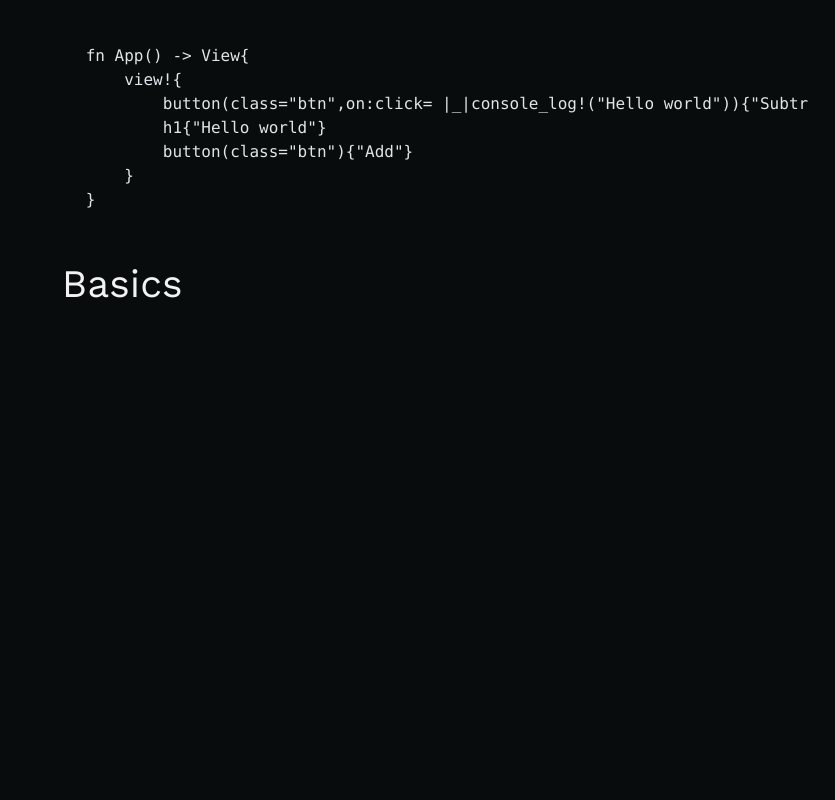
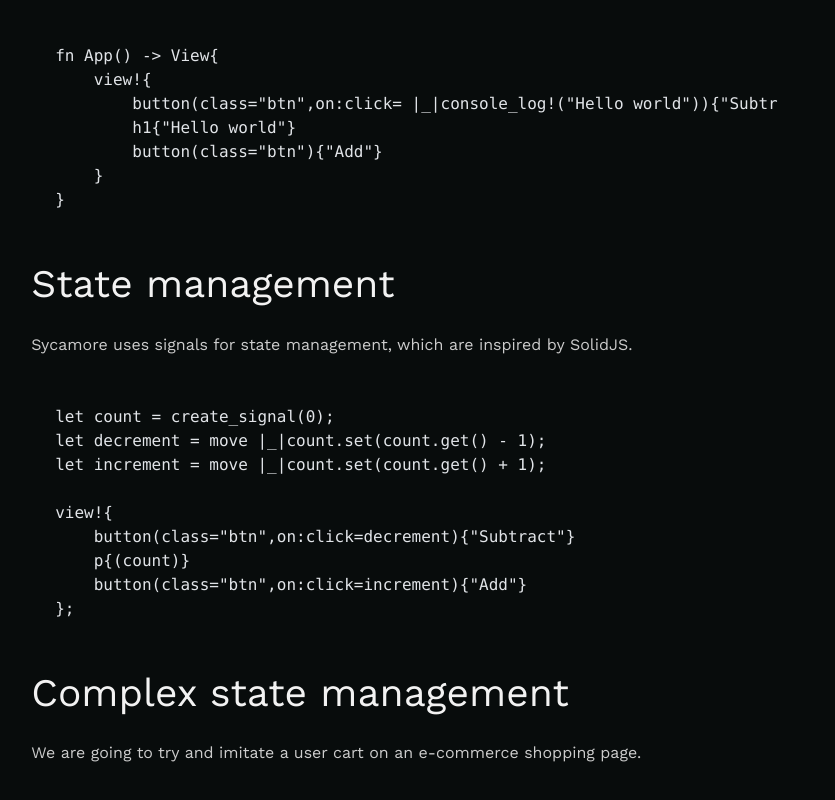
Before and after one commit to snubwoody/wakunguma.com, an Astro site: page /blog/rust-frontend-frameworks in a window 1280 px wide. Shown: the part 2028-2828 px from the top of the page, without its empty margins (114-949 px from the left). Before the commit the page ends 2393 px from the top, so only its background shows below. Built offline with nearby package versions, Linux system fonts and the light colour scheme; Astro itself is replaced by a stand-in of ours; code samples lack their colours.

Commit message:
update post

````diff
--- a/src/pages/blog/rust-frontend-frameworks.md
+++ b/src/pages/blog/rust-frontend-frameworks.md
@@ -56,4 +56,19 @@ fn App() -> View{
     }
 }
 ```
-## Basics
+## State management
+Sycamore uses signals for state management, which are inspired by SolidJS.
+```rust
+let count = create_signal(0);
+let decrement = move |_|count.set(count.get() - 1);
+let increment = move |_|count.set(count.get() + 1);
+
+view!{
+	button(class="btn",on:click=decrement){"Subtract"}
+	p{(count)}
+	button(class="btn",on:click=increment){"Add"}
+};
+```
+
+## Complex state management
+We are going to try and imitate a user cart on an e-commerce shopping page.
````
